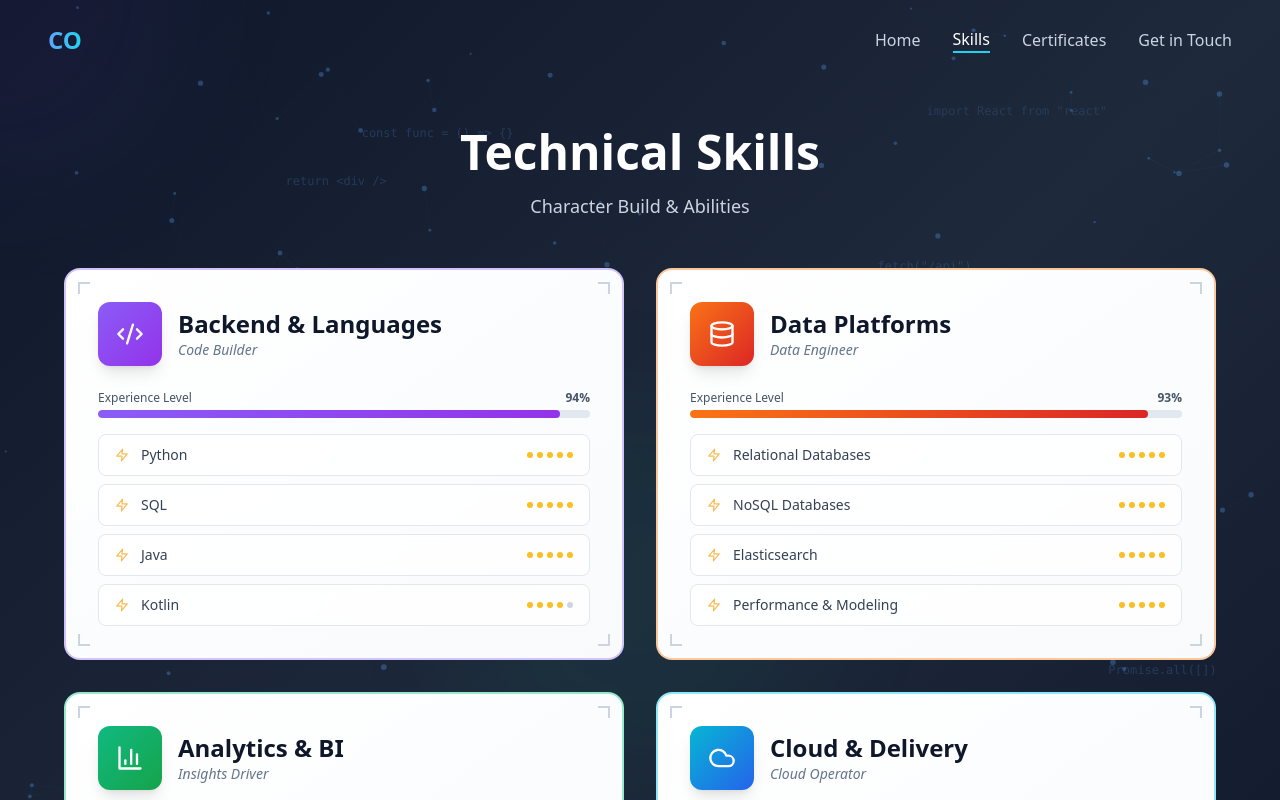
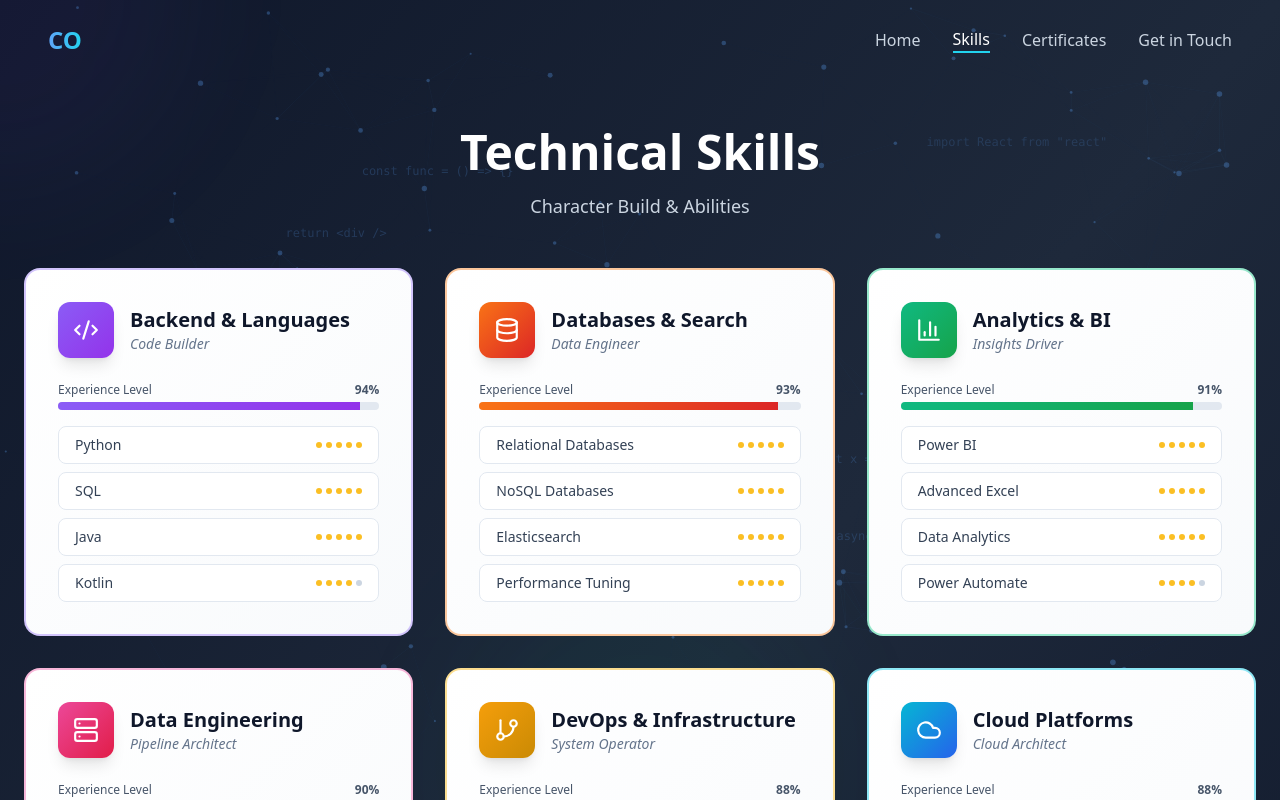
Before and after one commit to CamGitH/cam, a React (Vite) app: page / in a window 1280 px wide. Both pictures are taken after a click on the button "Skills". Shown: the top 800 px of the page. Built offline with nearby package versions, Linux system fonts and the light colour scheme.

Commit message:
Updated Skills.tsx

```diff
--- a/src/components/Skills.tsx
+++ b/src/components/Skills.tsx
@@ -1,4 +1,12 @@
-import { Database, Cloud, BarChart3, Code2, Zap } from 'lucide-react';
+import {
+  Database,
+  Cloud,
+  BarChart3,
+  Code2,
+  Server,
+  GitBranch,
+  Zap
+} from 'lucide-react';
 import { useLanguage } from '../contexts/LanguageContext';
 import AnimatedBackground from './AnimatedBackground';
 import FloatingCode from './FloatingCode';
@@ -24,7 +32,7 @@ export default function Skills() {
     },
     {
       icon: Database,
-      title: 'Data Platforms',
+      title: 'Databases & Search',
       className: 'Data Engineer',
       level: 93,
       color: 'from-orange-500 to-red-600',
@@ -34,7 +42,7 @@ export default function Skills() {
         { name: 'Relational Databases', proficiency: 5 },
         { name: 'NoSQL Databases', proficiency: 5 },
         { name: 'Elasticsearch', proficiency: 5 },
-        { name: 'Performance & Modeling', proficiency: 5 }
+        { name: 'Performance Tuning', proficiency: 5 }
       ]
     },
     {
@@ -53,24 +61,69 @@ export default function Skills() {
       ]
     },
     {
+      icon: Server,
+      title: 'Data Engineering',
+      className: 'Pipeline Architect',
+      level: 90,
+      color: 'from-pink-500 to-rose-600',
+      borderColor: 'border-pink-400/50',
+      glowColor: 'shadow-pink-500/20',
+      skills: [
+        { name: 'ETL / ELT Pipelines', proficiency: 5 },
+        { name: 'Data Modeling', proficiency: 5 },
+        { name: 'APIs & Integrations', proficiency: 5 },
+        { name: 'Data Quality', proficiency: 4 }
+      ]
+    },
+    {
+      icon: GitBranch,
+      title: 'DevOps & Infrastructure',
+      className: 'System Operator',
+      level: 88,
+      color: 'from-amber-500 to-yellow-600',
+      borderColor: 'border-amber-400/50',
+      glowColor: 'shadow-amber-500/20',
+      skills: [
+        { name: 'Git', proficiency: 5 },
+        { name: 'Docker', proficiency: 4 },
+        { name: 'CI / CD', proficiency: 4 },
+        { name: 'Monitoring & Logging', proficiency: 4 }
+      ]
+    },
+    {
       icon: Cloud,
-      title: 'Cloud & Delivery',
-      className: 'Cloud Operator',
+      title: 'Cloud Platforms',
+      className: 'Cloud Architect',
       level: 88,
       color: 'from-cyan-500 to-blue-600',
       borderColor: 'border-cyan-400/50',
       glowColor: 'shadow-cyan-500/20',
       skills: [
-        { name: 'Google Cloud', proficiency: 5 },
+        { name: 'Google Cloud Platform', proficiency: 5 },
         { name: 'Azure', proficiency: 4 },
-        { name: 'Agile Delivery (Scrum/Kanban)', proficiency: 5 },
-        { name: 'Project Leadership', proficiency: 4 }
+        { name: 'IAM & Security Basics', proficiency: 4 },
+        { name: 'Cloud Architecture', proficiency: 4 }
+      ]
+    },
+    {
+      icon: Zap,
+      title: 'Delivery & Collaboration',
+      className: 'Team Enabler',
+      level: 92,
+      color: 'from-teal-500 to-emerald-600',
+      borderColor: 'border-teal-400/50',
+      glowColor: 'shadow-teal-500/20',
+      skills: [
+        { name: 'Agile (Scrum / Kanban)', proficiency: 5 },
+        { name: 'Project Coordination', proficiency: 5 },
+        { name: 'Stakeholder Communication', proficiency: 5 },
+        { name: 'Documentation', proficiency: 4 }
       ]
     }
   ];
 
-  const getProficiencyDots = (level: number) => {
-    return Array.from({ length: 5 }, (_, i) => (
+  const getProficiencyDots = (level: number) =>
+    Array.from({ length: 5 }, (_, i) => (
       <div
         key={i}
         className={`w-1.5 h-1.5 rounded-full ${
@@ -78,20 +131,19 @@ export default function Skills() {
         }`}
       />
     ));
-  };
 
   return (
     <section className="min-h-screen pt-32 pb-24 bg-gradient-to-br from-slate-900 via-slate-800 to-slate-900 relative">
       <div className="absolute inset-0 overflow-hidden">
-        <div className="absolute w-96 h-96 -top-48 -left-48 bg-violet-500/10 rounded-full blur-3xl animate-pulse"></div>
-        <div className="absolute w-96 h-96 -bottom-48 -right-48 bg-cyan-500/10 rounded-full blur-3xl animate-pulse delay-1000"></div>
-        <div className="absolute w-96 h-96 top-1/2 left-1/2 -translate-x-1/2 -translate-y-1/2 bg-emerald-500/10 rounded-full blur-3xl animate-pulse delay-500"></div>
+        <div className="absolute w-96 h-96 -top-48 -left-48 bg-violet-500/10 rounded-full blur-3xl animate-pulse" />
+        <div className="absolute w-96 h-96 -bottom-48 -right-48 bg-cyan-500/10 rounded-full blur-3xl animate-pulse delay-1000" />
+        <div className="absolute w-96 h-96 top-1/2 left-1/2 -translate-x-1/2 -translate-y-1/2 bg-emerald-500/10 rounded-full blur-3xl animate-pulse delay-500" />
         <AnimatedBackground />
         <FloatingCode />
       </div>
 
       <div className="container mx-auto px-6 relative z-10">
-        <div className="max-w-6xl mx-auto">
+        <div className="max-w-7xl mx-auto">
           <h2 className="text-4xl md:text-5xl font-bold text-white mb-4 text-center">
             {t('skills.title')}
           </h2>
@@ -99,7 +151,7 @@ export default function Skills() {
             {t('skills.subtitle')}
           </p>
 
-          <div className="grid md:grid-cols-2 gap-8">
+          <div className="grid md:grid-cols-2 lg:grid-cols-3 gap-8">
             {skillCategories.map((category, index) => {
               const Icon = category.icon;
               return (
@@ -107,62 +159,45 @@ export default function Skills() {
                   key={index}
                   className={`relative bg-gradient-to-br from-white to-slate-50 rounded-2xl p-8 border-2 ${category.borderColor} hover:${category.glowColor} hover:shadow-2xl transition-all duration-500 overflow-hidden group`}
                 >
-                  <div className="absolute top-0 right-0 w-32 h-32 bg-gradient-to-br opacity-5 rounded-bl-full" />
-                  <div className="absolute bottom-0 left-0 w-24 h-24 bg-gradient-to-tr opacity-5 rounded-tr-full" />
-
-                  <div className="absolute top-3 left-3 w-3 h-3 border-l-2 border-t-2 border-slate-300" />
-                  <div className="absolute top-3 right-3 w-3 h-3 border-r-2 border-t-2 border-slate-300" />
-                  <div className="absolute bottom-3 left-3 w-3 h-3 border-l-2 border-b-2 border-slate-300" />
-                  <div className="absolute bottom-3 right-3 w-3 h-3 border-r-2 border-b-2 border-slate-300" />
-
                   <div className="relative">
-                    <div className="flex items-center justify-between mb-6">
-                      <div className="flex items-center gap-4">
+                    <div className="flex items-center gap-4 mb-6">
                       <div
-                          className={`relative w-16 h-16 bg-gradient-to-br ${category.color} rounded-xl flex items-center justify-center transform group-hover:scale-110 transition-transform duration-300 shadow-lg`}
+                        className={`w-14 h-14 bg-gradient-to-br ${category.color} rounded-xl flex items-center justify-center shadow-lg`}
                       >
-                          <Icon className="text-white" size={28} />
-                          <div className="absolute inset-0 bg-white opacity-0 group-hover:opacity-20 rounded-xl transition-opacity duration-300" />
+                        <Icon className="text-white" size={26} />
                       </div>
                       <div>
-                          <h3 className="text-2xl font-bold text-slate-900">
+                        <h3 className="text-xl font-bold text-slate-900">
                           {category.title}
                         </h3>
-                          <p className="text-sm text-slate-500 font-medium italic">
+                        <p className="text-sm text-slate-500 italic">
                           {category.className}
                         </p>
                       </div>
                     </div>
-                    </div>
 
                     <div className="mb-4">
-                      <div className="flex items-center justify-between text-xs text-slate-600 mb-1">
-                        <span className="font-medium">Experience Level</span>
+                      <div className="flex justify-between text-xs text-slate-600 mb-1">
+                        <span>Experience Level</span>
                         <span className="font-bold">{category.level}%</span>
                       </div>
                       <div className="h-2 bg-slate-200 rounded-full overflow-hidden">
                         <div
-                          className={`h-full bg-gradient-to-r ${category.color} transition-all duration-1000 ease-out rounded-full`}
+                          className={`h-full bg-gradient-to-r ${category.color}`}
                           style={{ width: `${category.level}%` }}
                         />
                       </div>
                     </div>
 
                     <div className="space-y-2">
-                      {category.skills.map((skill, skillIndex) => (
+                      {category.skills.map((skill, i) => (
                         <div
-                          key={skillIndex}
-                          className="group/skill flex items-center justify-between px-4 py-2.5 bg-white/80 backdrop-blur-sm rounded-lg border border-slate-200 hover:border-slate-400 hover:shadow-md transition-all duration-300 cursor-default"
+                          key={i}
+                          className="flex items-center justify-between px-4 py-2 bg-white rounded-lg border border-slate-200"
                         >
-                          <div className="flex items-center gap-3">
-                            <Zap
-                              className="text-amber-500 opacity-70 group-hover/skill:opacity-100 transition-opacity"
-                              size={14}
-                            />
-                            <span className="text-slate-700 font-medium text-sm group-hover/skill:text-slate-900">
+                          <span className="text-sm font-medium text-slate-700">
                             {skill.name}
                           </span>
-                          </div>
                           <div className="flex gap-1">
                             {getProficiencyDots(skill.proficiency)}
                           </div>
```
Lines whose indentation alone changed are shown as unchanged.
